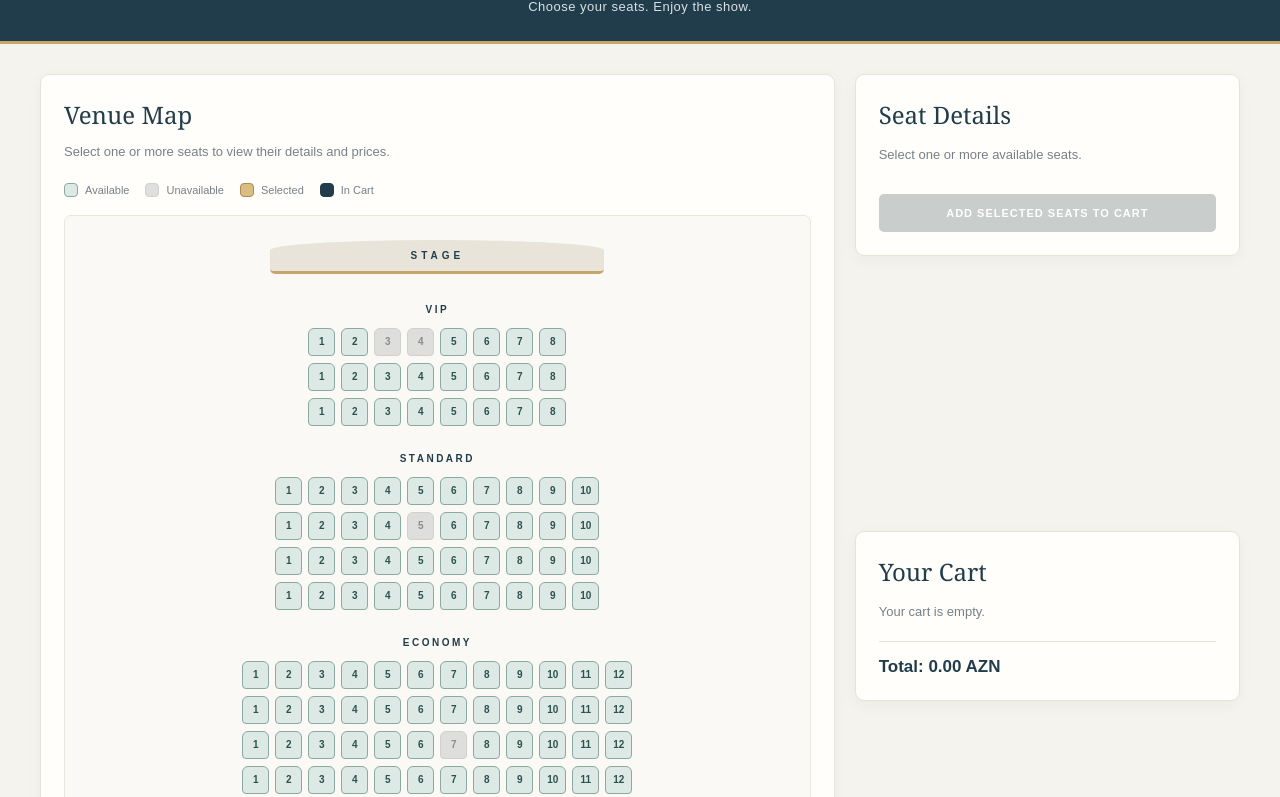
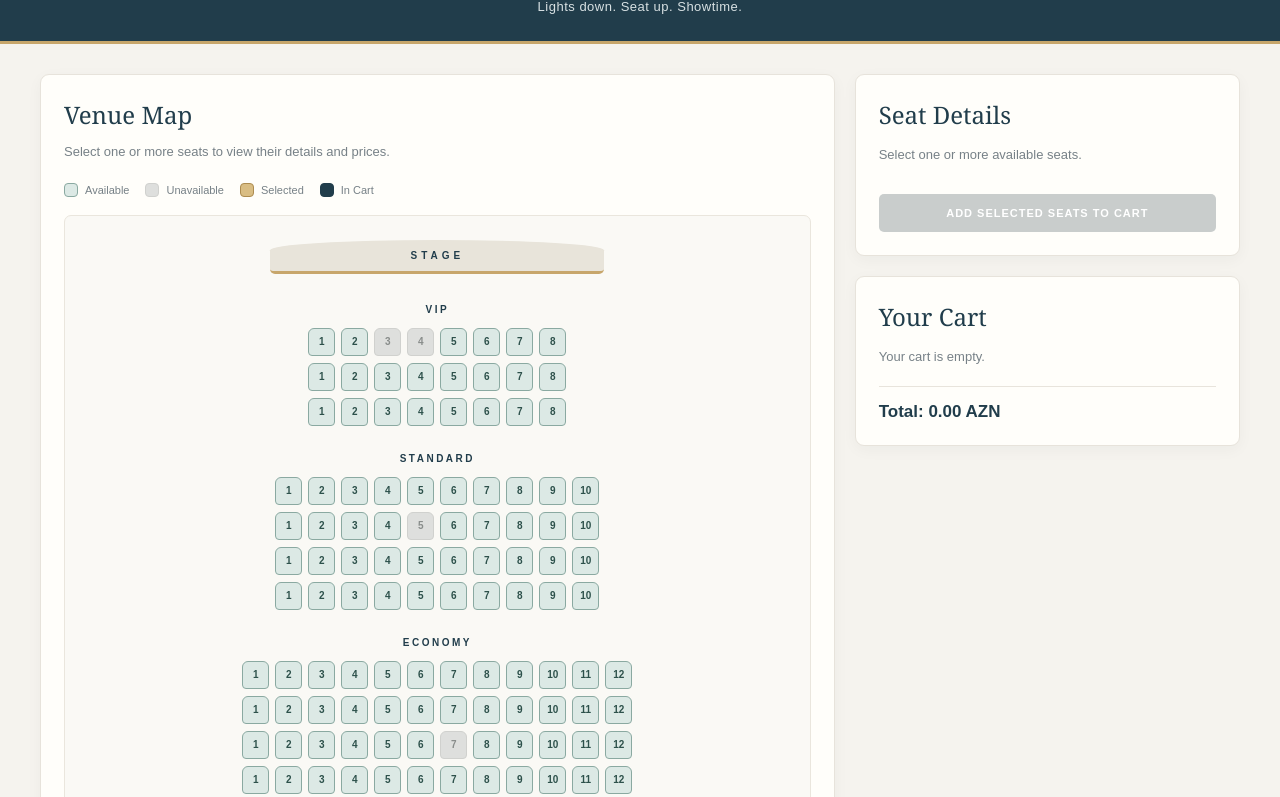
Before and after one commit to maryamaliyeva7/interactive-venue-ticketing-system, a plain HTML site: page index.html in a window 1280 px wide. Shown: the part 98-895 px from the top of the page. Drawn offline with Linux system fonts and the light colour scheme.

Commit message:
Update README, tagline, and page layout

```diff
--- a/index.html
+++ b/index.html
@@ -10,7 +10,7 @@
 <body>
     <header class="site-header">
         <h1>Island Theatre</h1>
-        <p>Choose your seats. Enjoy the show.</p>
+        <p>Lights down. Seat up. Showtime.</p>
     </header>
 <main>
     <section class="venue-section">
--- a/style.css
+++ b/style.css
@@ -60,6 +60,7 @@ main {
     gap: 20px;
     width: min(1200px, 94%);
     margin: 30px auto 45px;
+    grid-template-rows: auto 1fr;
 }
 
 section {
@@ -122,7 +123,6 @@ h2 {
     cursor: grabbing;
 }
 
-.map-viewport .seat,
 .map-viewport .map-controls {
     cursor: auto;
 }
```
Also changed, not shown: 1 other file.
